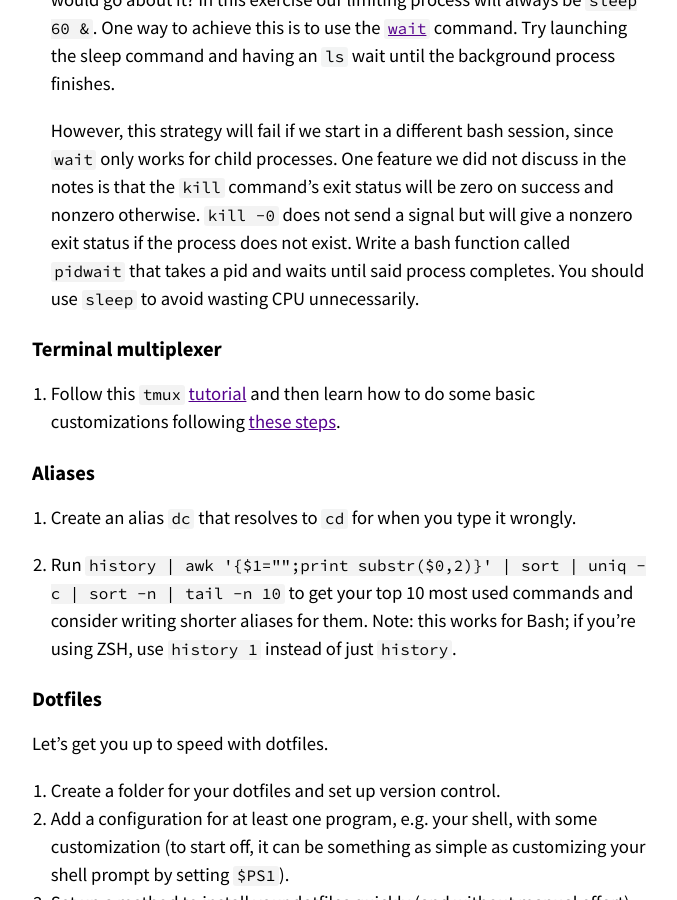
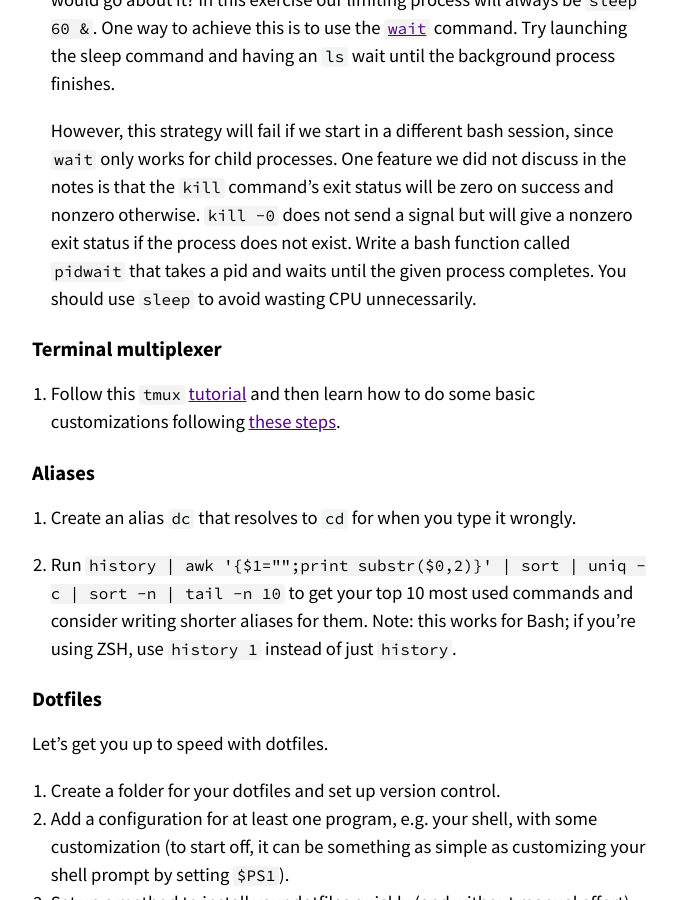
Before and after one commit to missing-semester-cn/missing-semester-cn.github.io, a Jekyll site: the page built from _2020/command-line.md, in a window 1280 px wide and 900 px high, scrolled down 15012 px. Shown: the whole window, without its empty margins (300-977 px from the left). Built offline with Jekyll 4.4.1, drawn with Linux system fonts in a browser that asks for light colours.

Commit message:
Remove use of "said"
Thanks to @rtvkiz for bringing this up.

```diff
--- a/_2020/command-line.md
+++ b/_2020/command-line.md
@@ -462,7 +462,7 @@ Since you might be spending hundreds to thousands of hours in your terminal it p
 One way to achieve this is to use the [`wait`](http://man7.org/linux/man-pages/man1/wait.1p.html) command. Try launching the sleep command and having an `ls` wait until the background process finishes.
 
     However, this strategy will fail if we start in a different bash session, since `wait` only works for child processes. One feature we did not discuss in the notes is that the `kill` command's exit status will be zero on success and nonzero otherwise. `kill -0` does not send a signal but will give a nonzero exit status if the process does not exist.
-    Write a bash function called `pidwait` that takes a pid and waits until said process completes. You should use `sleep` to avoid wasting CPU unnecessarily.
+    Write a bash function called `pidwait` that takes a pid and waits until the given process completes. You should use `sleep` to avoid wasting CPU unnecessarily.
 
 ## Terminal multiplexer
 
```
